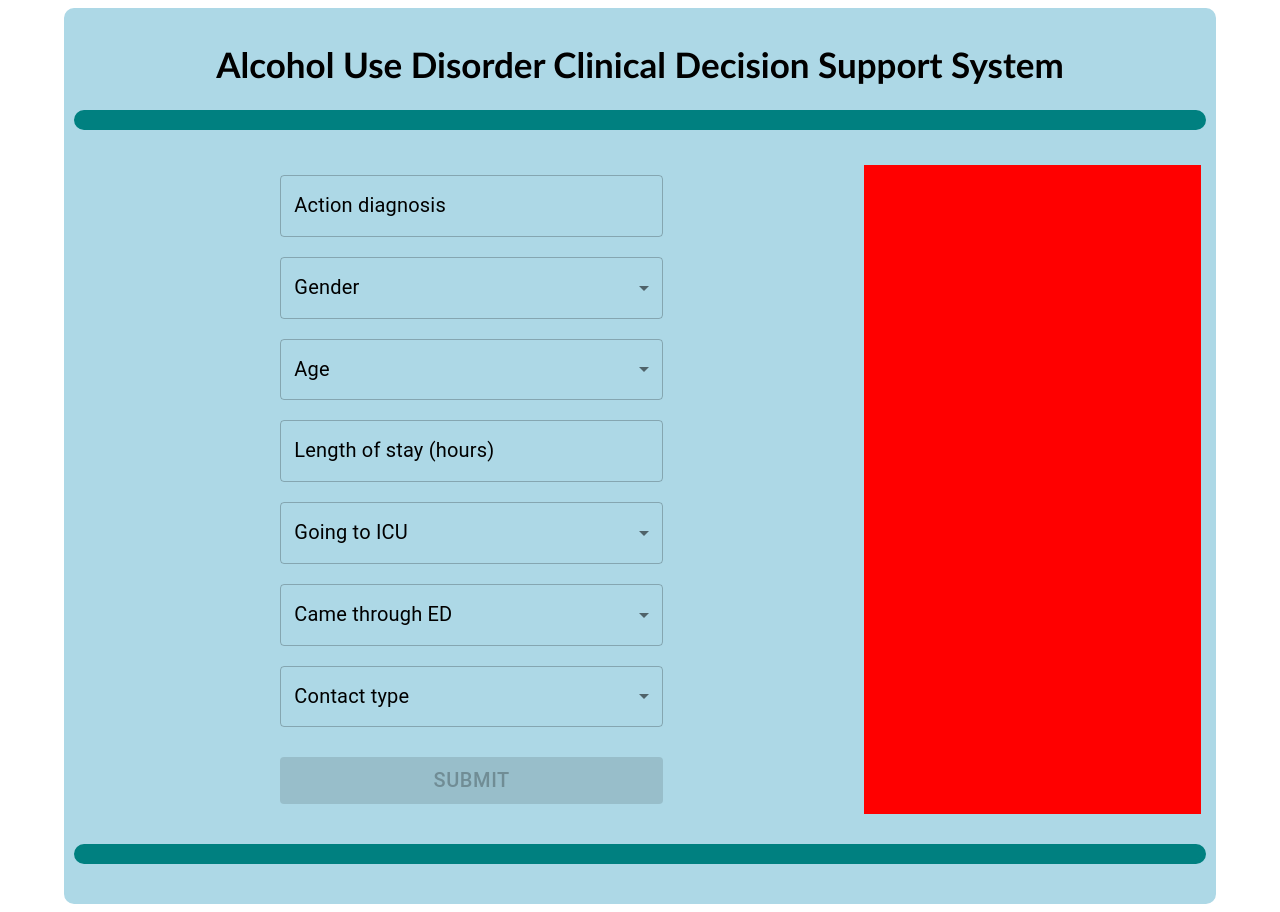
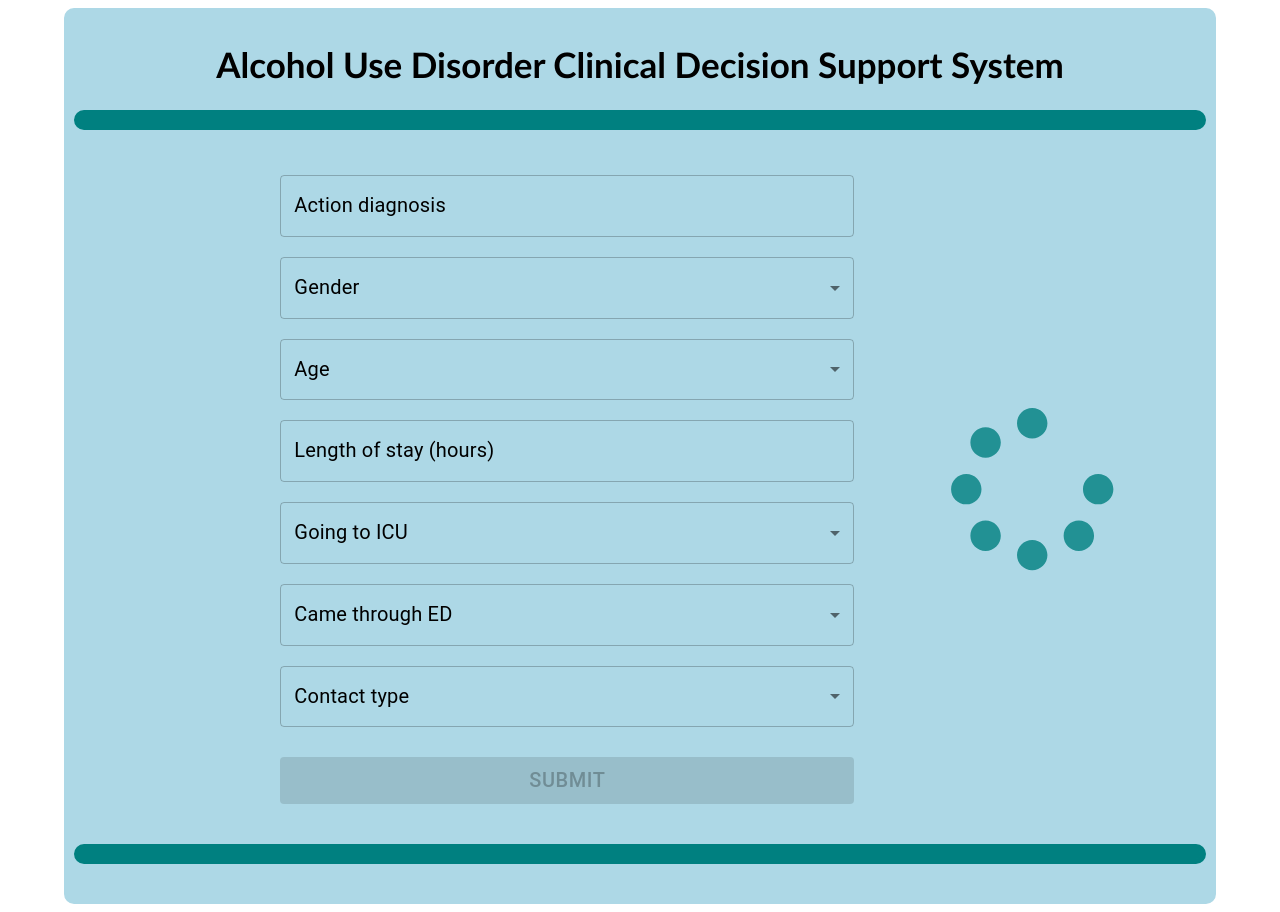
Before and after one commit to rubenbaskaran/aud-frontend, a React (Create React App) app: page / in a window 1280 px wide. Built offline with nearby package versions, Linux system fonts and the light colour scheme.

Commit message:
added result icon

```diff
--- a/package.json
+++ b/package.json
@@ -6,6 +6,9 @@
   "dependencies": {
     "@emotion/react": "^11.4.1",
     "@emotion/styled": "^11.3.0",
+    "@fortawesome/fontawesome-svg-core": "^1.2.36",
+    "@fortawesome/free-solid-svg-icons": "^5.15.4",
+    "@fortawesome/react-fontawesome": "^0.1.16",
     "@mui/material": "^5.0.3",
     "axios": "^0.22.0",
     "react": "^17.0.2",
--- a/src/App.js
+++ b/src/App.js
@@ -10,6 +10,13 @@ import {
   Button,
 } from "@mui/material";
 import axios from "axios";
+import { FontAwesomeIcon } from "@fortawesome/react-fontawesome";
+import {
+  faCheck,
+  faTimes,
+  faQuestion,
+  faSpinner,
+} from "@fortawesome/free-solid-svg-icons";
 
 function App() {
   //#region Variables
@@ -25,6 +32,7 @@ function App() {
   const cameThroughEdList = ["0", "1"];
   const goingToIcuList = ["0", "1"];
   const [buttonDisabled, setButtonDisabled] = React.useState(true);
+  const [showIcon, setShowIcon] = React.useState(null);
   const ageList = [];
   for (var i = 18; i < 101; i++) {
     ageList.push(i.toString());
@@ -105,6 +113,12 @@ function App() {
     goingToIcu,
   ]);
 
+  React.useEffect(() => {
+    if (buttonDisabled) {
+      setShowIcon(null);
+    }
+  }, [buttonDisabled]);
+
   const submitData = () => {
     const data = {
       age: age,
@@ -119,8 +133,17 @@ function App() {
     axios
       .post("http://localhost:3001/submit", { data })
       .then(function (response) {
-        console.log(response);
-        // TODO: Set icon to either checkmark og cross
+        switch (response.data.output) {
+          case 0:
+            setShowIcon("check");
+            break;
+          case 1:
+            setShowIcon("cross");
+            break;
+          default:
+            setShowIcon("question");
+            break;
+        }
       })
       .catch(function (error) {
         console.log(error);
@@ -200,13 +223,19 @@ function App() {
             padding: "5px",
           }}
         >
-          <Grid style={{ width: "70%" }}>
+          <Grid
+            container
+            direction="row"
+            style={{
+              width: "70%",
+            }}
+          >
             <Grid
-              item
+              container
               xs={12}
               style={{
                 backgroundColor: "lightblue",
-                textAlign: "center",
+                justifyContent: "flex-end",
                 padding: "10px",
               }}
             >
@@ -216,7 +245,7 @@ function App() {
                 variant="outlined"
                 value={diagnosis}
                 onChange={setDiagnosisHandler}
-                style={{ width: "50%" }}
+                style={{ width: "75%" }}
                 sx={{
                   "& .MuiInputLabel-formControl": {
                     fontSize: "20px",
@@ -243,15 +272,15 @@ function App() {
               />
             </Grid>
             <Grid
-              item
+              container
               xs={12}
               style={{
                 backgroundColor: "lightblue",
-                textAlign: "center",
+                justifyContent: "flex-end",
                 padding: "10px",
               }}
             >
-              <FormControl style={{ width: "50%" }}>
+              <FormControl style={{ width: "75%" }}>
                 <InputLabel
                   id="demo-simple-select-label"
                   style={{
@@ -278,15 +307,15 @@ function App() {
               </FormControl>
             </Grid>
             <Grid
-              item
+              container
               xs={12}
               style={{
                 backgroundColor: "lightblue",
-                textAlign: "center",
+                justifyContent: "flex-end",
                 padding: "10px",
               }}
             >
-              <FormControl style={{ width: "50%" }}>
+              <FormControl style={{ width: "75%" }}>
                 <InputLabel
                   id="demo-simple-select-label"
                   style={{ fontSize: "20px", color: "black" }}
@@ -310,11 +339,11 @@ function App() {
               </FormControl>
             </Grid>
             <Grid
-              item
+              container
               xs={12}
               style={{
                 backgroundColor: "lightblue",
-                textAlign: "center",
+                justifyContent: "flex-end",
                 padding: "10px",
               }}
             >
@@ -324,7 +353,7 @@ function App() {
                 variant="outlined"
                 value={duration}
                 onChange={setDurationHandler}
-                style={{ width: "50%" }}
+                style={{ width: "75%" }}
                 sx={{
                   "& .MuiInputLabel-formControl": {
                     fontSize: "20px",
@@ -351,15 +380,15 @@ function App() {
               />
             </Grid>
             <Grid
-              item
+              container
               xs={12}
               style={{
                 backgroundColor: "lightblue",
-                textAlign: "center",
+                justifyContent: "flex-end",
                 padding: "10px",
               }}
             >
-              <FormControl style={{ width: "50%" }}>
+              <FormControl style={{ width: "75%" }}>
                 <InputLabel
                   id="demo-simple-select-label"
                   style={{ fontSize: "20px", color: "black" }}
@@ -383,15 +412,15 @@ function App() {
               </FormControl>
             </Grid>
             <Grid
-              item
+              container
               xs={12}
               style={{
                 backgroundColor: "lightblue",
-                textAlign: "center",
+                justifyContent: "flex-end",
                 padding: "10px",
               }}
             >
-              <FormControl style={{ width: "50%" }}>
+              <FormControl style={{ width: "75%" }}>
                 <InputLabel
                   id="demo-simple-select-label"
                   style={{ fontSize: "20px", color: "black" }}
@@ -418,15 +447,15 @@ function App() {
               </FormControl>
             </Grid>
             <Grid
-              item
+              container
               xs={12}
               style={{
                 backgroundColor: "lightblue",
-                textAlign: "center",
+                justifyContent: "flex-end",
                 padding: "10px",
               }}
             >
-              <FormControl style={{ width: "50%" }}>
+              <FormControl style={{ width: "75%" }}>
                 <InputLabel
                   id="demo-simple-select-label"
                   style={{ fontSize: "20px", color: "black" }}
@@ -458,11 +487,11 @@ function App() {
               }}
             />
             <Grid
-              item
+              container
               xs={12}
               style={{
                 backgroundColor: "lightblue",
-                textAlign: "center",
+                justifyContent: "flex-end",
                 padding: "10px",
               }}
             >
@@ -470,15 +499,71 @@ function App() {
                 onClick={submitData}
                 disabled={buttonDisabled}
                 variant="contained"
-                style={{ width: "50%", fontSize: "20px" }}
+                style={{ width: "75%", fontSize: "20px" }}
               >
                 Submit
               </Button>
             </Grid>
           </Grid>
           <Grid
-            style={{ width: "30%", height: "100%", backgroundColor: "red" }}
-          ></Grid>
+            style={{
+              width: "30%",
+              height: "100%",
+              backgroundColor: "lightblue",
+              display: "flex",
+              alignItems: "center",
+              justifyContent: "center",
+            }}
+          >
+            {!showIcon && (
+              <FontAwesomeIcon
+                icon={faSpinner}
+                style={{
+                  backgroundColor: "lightblue",
+                  color: "teal",
+                  height: "25%",
+                  width: "75%",
+                  opacity: "0.8",
+                }}
+              />
+            )}
+
+            {!buttonDisabled && showIcon === "check" && (
+              <FontAwesomeIcon
+                icon={faCheck}
+                style={{
+                  backgroundColor: "lightblue",
+                  color: "green",
+                  height: "25%",
+                  width: "75%",
+                }}
+              />
+            )}
+
+            {!buttonDisabled && showIcon === "cross" && (
+              <FontAwesomeIcon
+                icon={faTimes}
+                style={{
+                  backgroundColor: "lightblue",
+                  color: "red",
+                  height: "25%",
+                  width: "75%",
+                }}
+              />
+            )}
+
+            {!buttonDisabled && showIcon === "question" && (
+              <FontAwesomeIcon
+                icon={faQuestion}
+                style={{
+                  backgroundColor: "lightblue",
+                  color: "orange",
+                  height: "25%",
+                  width: "75%",
+                }}
+              />
+            )}
+          </Grid>
         </Grid>
         <Grid
           item
```
Also changed, not shown: 1 other file (tests, documents, lock files or other folders).
